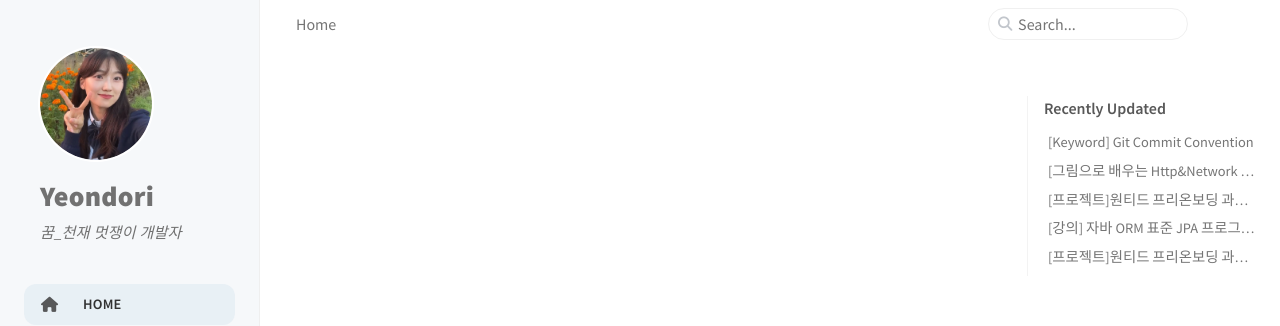
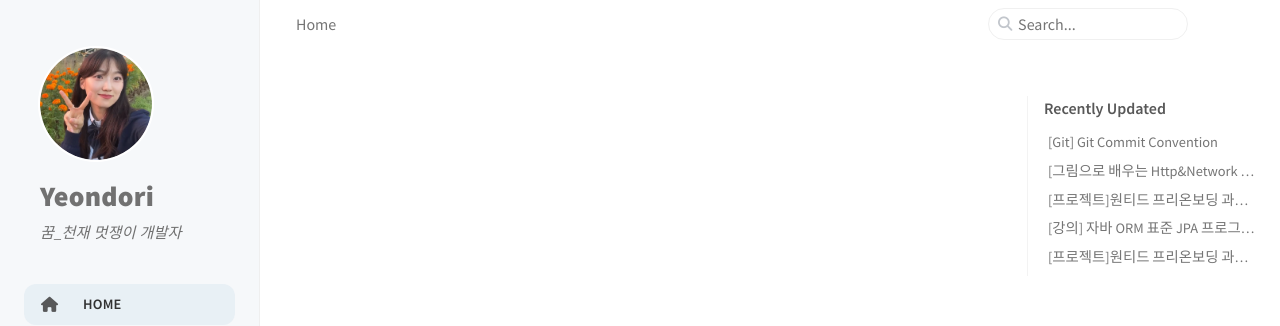
Before and after one commit to yeondori/yeondori.github.io, a Jekyll site: the page built from index.html, in a window 1280 px wide. Shown: the top 326 px of the page. Built offline with Jekyll 4.4.1, drawn with Linux system fonts in a browser that asks for light colours; cached includes are drawn as plain includes; comment, search, counter and statistics services are not loaded.

Commit message:
docs : 태그 수정

```diff
--- a/_posts/2023-10-23-til-commit-convention.md
+++ b/_posts/2023-10-23-til-commit-convention.md
@@ -1,7 +1,7 @@
 ---
-title: "[Keyword] Git Commit Convention"
+title: "[Git] Git Commit Convention"
 excerpt: "2023.10.23"
-categories: [1Day-1Keyword]
+categories: [1Day-1Keyword, Git]
 tags: [Commit, git]
 date: 2023-10-23
 last_modified_at: 2023-10-23
@@ -118,7 +118,7 @@
 
 `Fixes: #45 Related to: #34, #23`
 
-## How?
+# How?
 
 앞으로 어떻게 적용할 것인가!
 버전 관리와 가독성을 위해 커밋 컨벤션에 맞춰 커밋을 하도록 하겠읍니다...
```
